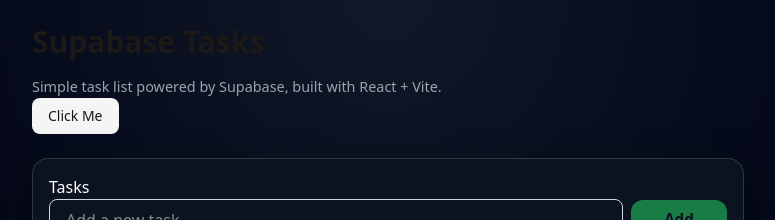
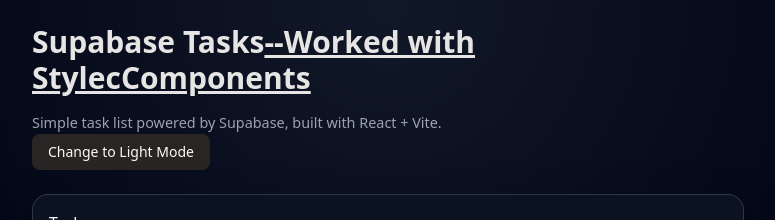
Before and after one commit to jessecube1234-beep/frontend-mentor-todo-app, a React (Vite) app: page / in a window 1280 px wide. Shown: the top 220 px of the page, without its empty margins (252-1027 px from the left). Built offline with nearby package versions, Linux system fonts and the light colour scheme; no server answers; the database is empty.

Commit message:
implement theme updates and toggle

```diff
--- a/src/components/layout/Header.jsx
+++ b/src/components/layout/Header.jsx
@@ -1,16 +1,29 @@
-import Title from "@components/shared/Title.component.jsx";
+import Title from "@components/shared/Title.component";
 import { Button } from "@components/ui/button";
+import { useTheme } from "@hooks/useTheme";
+
 /**
  * Application header component.
  */
 export default function Header() {
+  const { theme, setTheme } = useTheme();
+  const isDark = theme === "dark";
+
+  const handleThemeChange = () => {
+    setTheme(isDark ? "light" : "dark");
+  };
+
   return (
     <header className="app-header">
-      <Title>Supabase Tasks</Title>
+      <Title>
+        Supabase Tasks<span className="underline">--Worked with StylecComponents</span>
+      </Title>
       <p className="app-header__subtitle">
         Simple task list powered by Supabase, built with React + Vite.
       </p>
-      <Button variant="secondary">Click Me</Button>
+      <Button variant="secondary" onClick={handleThemeChange}>
+        Change to {isDark ? "Light" : "Dark"} Mode
+      </Button>
     </header>
   );
 }
--- /dev/null
+++ b/src/components/providers/themeProvider.jsx
@@ -0,0 +1,32 @@
+import { useEffect, useMemo, useState } from "react";
+import { STORAGE_KEY, ThemeContext } from "@/constants/themeConstants";
+
+const initialTheme = (defaultTheme) => {
+  const stored = localStorage.getItem(STORAGE_KEY);
+  return stored || defaultTheme;
+};
+
+function ThemeProvider({ children, defaultTheme = "system"}) {
+  const [theme, setTheme] = useState(() => initialTheme(defaultTheme));
+
+  useEffect(() => {
+    const root = document.documentElement;
+    const mql = window.matchMedia("(prefers-color-scheme: dark)");
+    const resolved = theme === "system" ? (mql.matches ? "dark" : "light") : theme;
+
+    root.classList.toggle("dark", resolved === "dark");
+    localStorage.setItem(STORAGE_KEY, theme);
+
+    if (theme === "system") {
+      const onChange = (e) => root.classList.toggle("dark", e.matches);
+      mql.addEventListener("change", onChange);
+      return () => mql.removeEventListener("change", onChange);
+    }
+  }, [theme]);
+
+  const value = useMemo(() => ({ theme, setTheme }), [theme]);
+
+  return <ThemeContext.Provider value={value}>{children}</ThemeContext.Provider>;
+}
+
+export { ThemeProvider };
--- /dev/null
+++ b/src/constants/themeConstants.js
@@ -0,0 +1,6 @@
+import { createContext } from "react";
+
+const ThemeContext = createContext(null);
+const STORAGE_KEY = 'theme';
+
+export { ThemeContext, STORAGE_KEY };
--- /dev/null
+++ b/src/hooks/useTheme.js
@@ -0,0 +1,10 @@
+import { useContext } from "react";
+import { ThemeContext } from "@/constants/themeConstants";
+
+function useTheme() {
+  const ctx = useContext(ThemeContext);
+  if (!ctx) throw new Error("useTheme must be used within ThemeProvider");
+  return ctx;
+}
+
+export { useTheme };
--- a/src/main.jsx
+++ b/src/main.jsx
@@ -3,6 +3,7 @@
 import '@styles/styles.css';
 import '@styles/main.scss';
 import App from '@/App.jsx';
+import { ThemeProvider } from '@/components/providers/themeProvider';
 
 //Get the root element from the HTML
 const rootElement = document.getElementById('root');
@@ -11,6 +12,8 @@
 
 createRoot(rootElement).render(
   <StrictMode>
-    <App />
-  </StrictMode>
+    <ThemeProvider defaultTheme='dark'>
+      <App />
+    </ThemeProvider>
+  </StrictMode>,
 );
```
